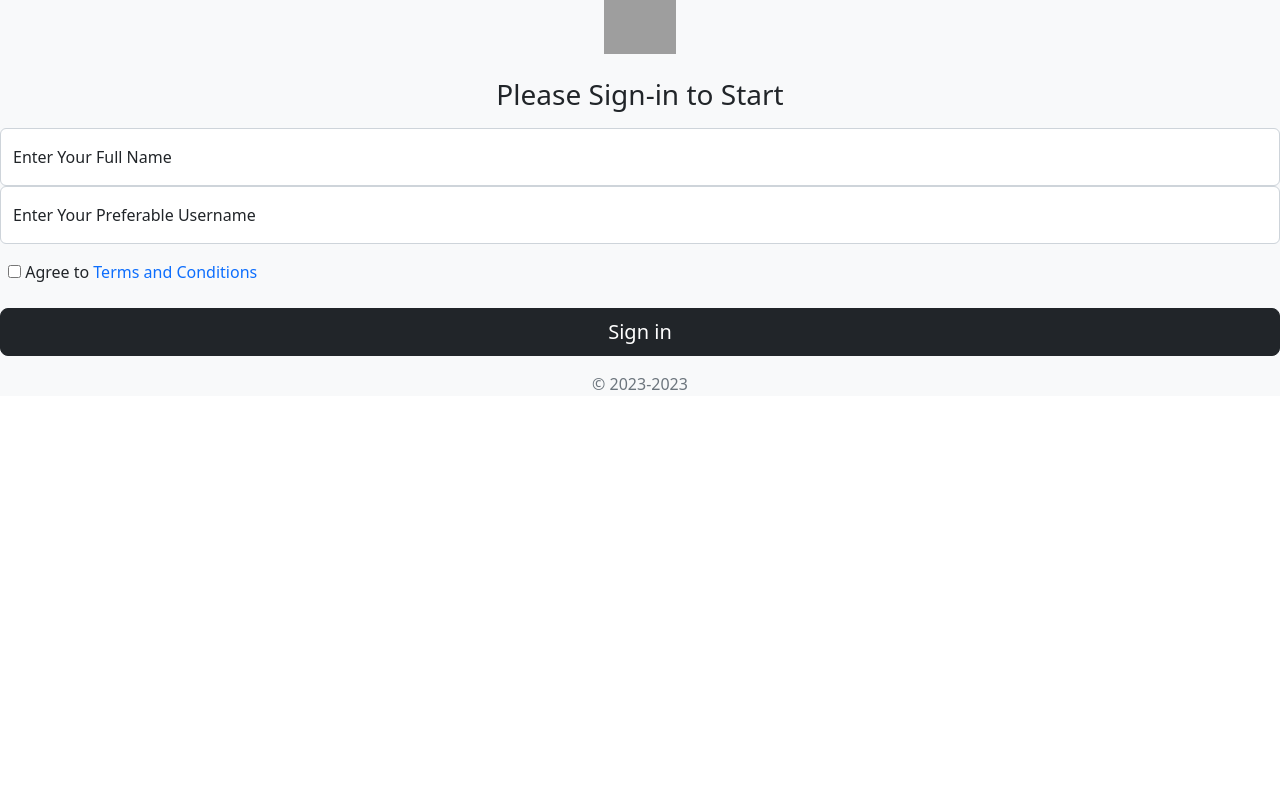
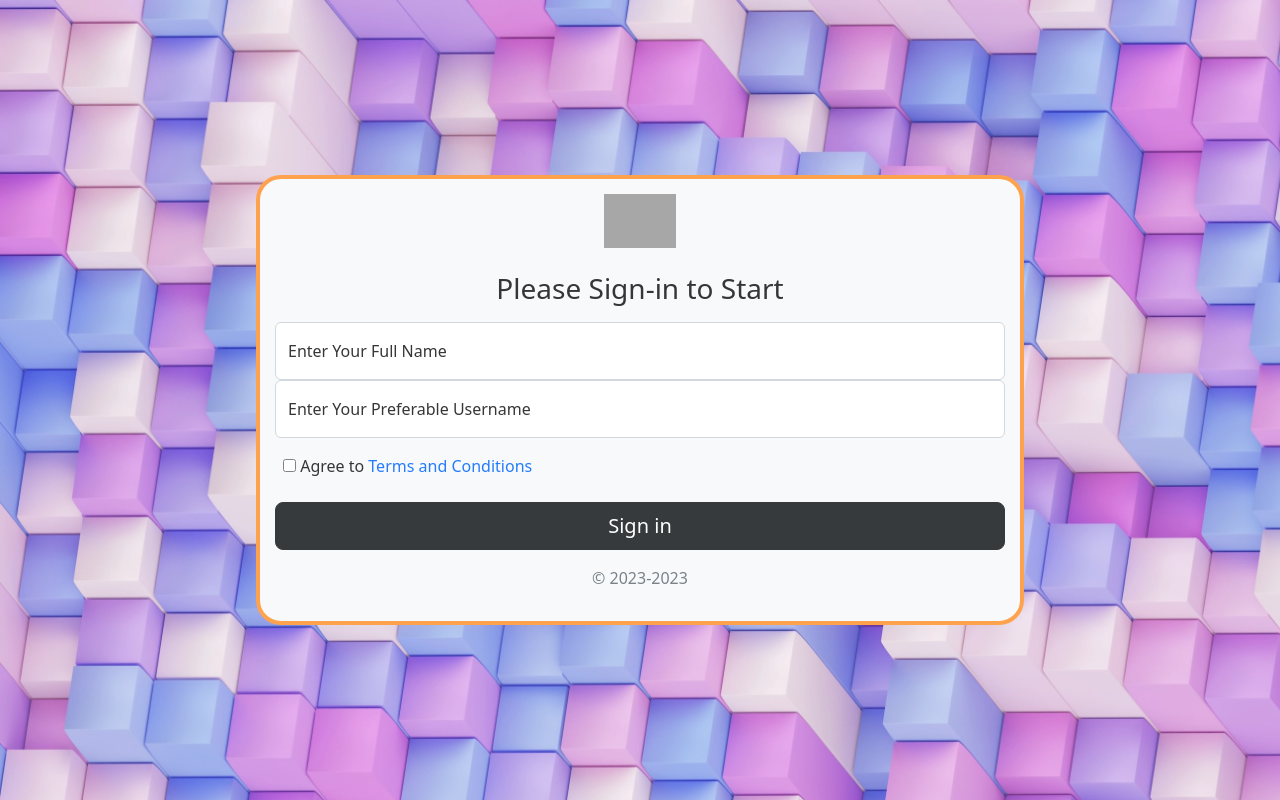
Before and after one commit to Omar-Abdullah-Shaikh-Al-Zoor/Tetris-with-JS-and-Bootstarp, a PHP site: page /login.html in a window 1280 px wide. Run offline with PHP 8.4, Linux system fonts and the light colour scheme; grey boxes are pictures that could not be loaded.

Commit message:
All styles moved to style.css

```diff
--- a/css/style.css
+++ b/css/style.css
@@ -7,3 +7,49 @@
     bottom: 0;
     width: 100%;
     }
+
+
+
+/* Login Page */
+.tetris-bg {
+    height: 100vh;
+}
+
+.tetris-bg {
+    background-image: url("../media/Tetris-bg.jpg");
+    background-repeat: no-repeat;
+    opacity: 0.9;
+    background-size: cover;
+    color: white;
+    display: flex;
+    padding-top: 40px;
+    padding-bottom: 40px;
+}
+
+.form-signin {
+    width: 100%;
+    max-width: 60vw;
+    padding: 15px;
+    margin: auto;
+    color: #212121;
+    border: 4px solid #ff993b;
+    border-radius: 25px;
+}
+
+.form-signin .checkbox {
+    font-weight: 400;
+}
+
+.form-signin .form-floating:focus-within {
+    z-index: 2;
+}
+
+.form-signin input[type="email"] {
+    margin-bottom: -1px;
+    border-bottom-right-radius: 0;
+    border-bottom-left-radius: 0;
+}
+.bg-tetris {
+    background-image: url("./media/Tetris-bg.jpg");
+    width: fit-content;
+}
```
